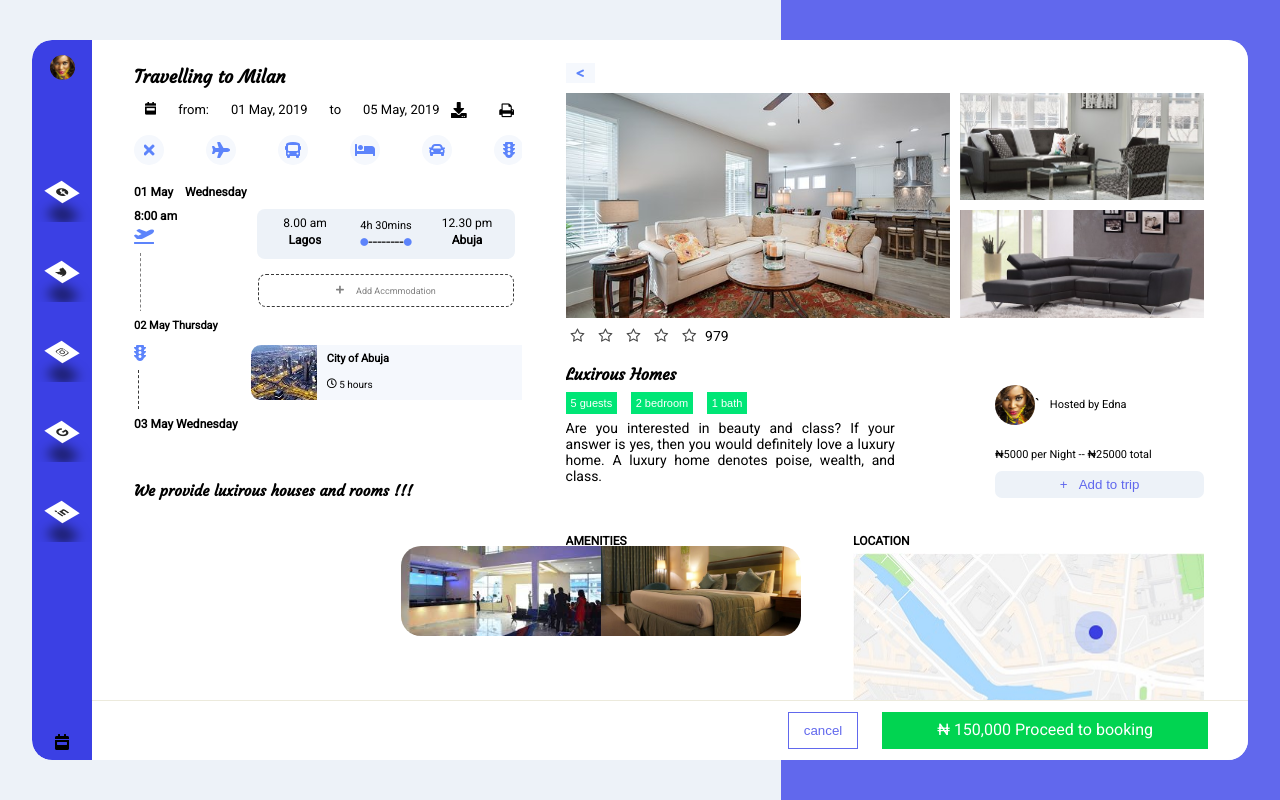
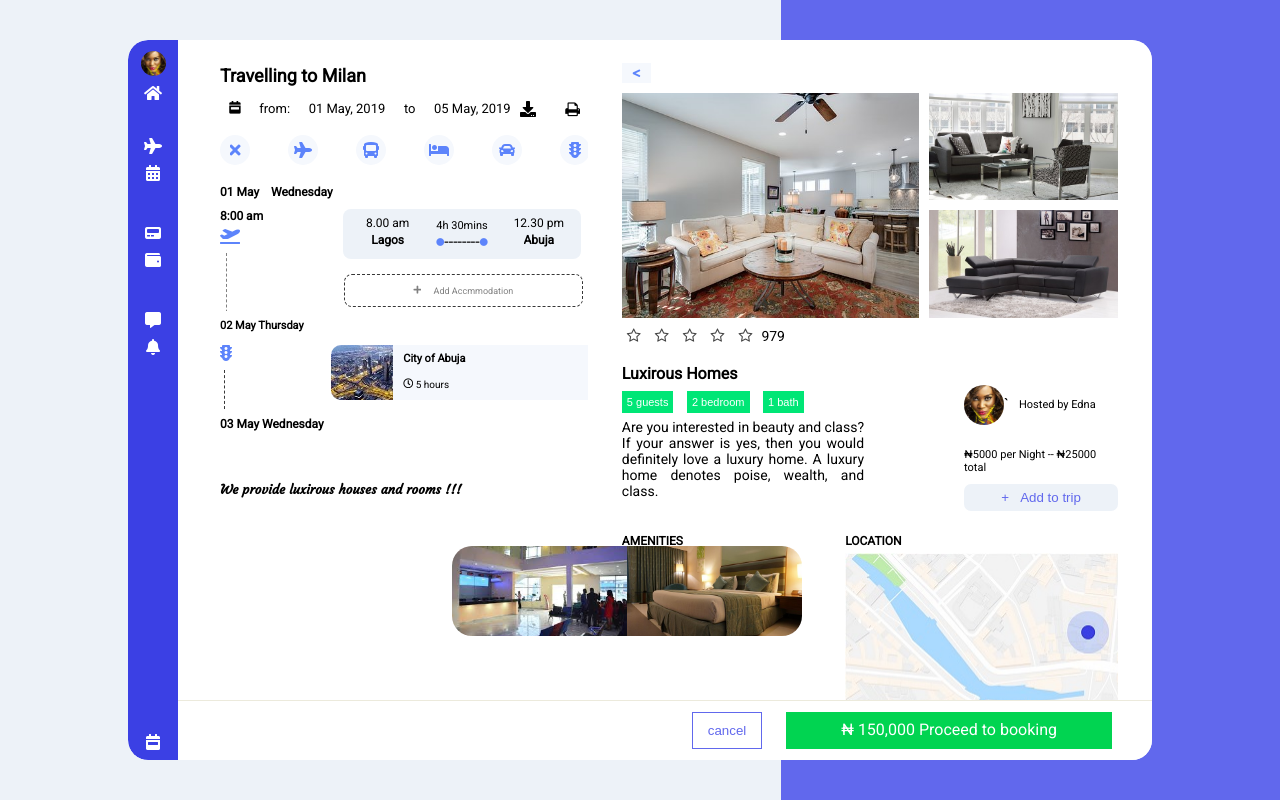
Before and after one commit to Charles-Project/Dashboard, a plain HTML site: page index.html in a window 1280 px wide. Drawn offline with Linux system fonts and the light colour scheme.

Commit message:
change the styles of the headings from italic

```diff
--- a/index.html
+++ b/index.html
@@ -28,41 +28,35 @@
         <div class="contain2"></div>
         <div class="contain3">
             <aside class="sidenav">
+
+
                 <div class="side1">
                         <div class="sidea">
                             <div class="sidePic">
-
+                            </div>
+                            <i class="fas fa-home"></i>
                         </div>
 
+                        <div class="sideb">
+                        <i class="fas fa-plane"></i>
+                        <i class="fas fa-calendar"></i>
                         </div>
-                    <div class="sideb">
-                        <ul>
-                            <li>
-                                <a href="" class="face"><i class="fab fa-facebook-f"></i></a>
-                            </li>
-                            <li>
-                                <a href="" class="twitter"><i class="fab fa-twitter"></i></a>
-                            </li>
-                            <li>
-                                <a href="" class="insta"><i class="fab fa-instagram"></i></a>
-                            </li>
-                            <li>
-                                <a href="" class="google"><i class="fab fa-google"></i></a>
-                            </li>
-                            <li>
-                                <a href="" class="linke"><i class="fab fa-linkedin-in"></i></a>
-                            </li>
-                        </ul>
+
+                        <div class="sidec">
+                        <i class="fas fa-pager"></i>
+
+                        <i class="fas fa-wallet"></i>
                         </div>
 
                         <div class="sided">
-
+                            <i class="fas fa-comment-alt"></i>
+                            <i class="fas fa-bell"></i>
                         </div>
                 </div>
+
                 <div class="side2">
                     <i class="fas fa-calendar-week"></i>
                 </div>
-
             </aside>
             <div class="main1">
                 <div class="main-container">
--- a/style.css
+++ b/style.css
@@ -29,7 +29,7 @@ body {
 .contain3 {
   background: #edf2f8;
   height: 90%;
-  width: 95%;
+  width: 80%;
   z-index: 1;
   position: absolute;
   top: 50%;
@@ -43,7 +43,7 @@ body {
 
   /* grid for container */
   display: grid;
-  grid-template-columns: 60px 430px 1fr;
+  grid-template-columns: 50px 410px 1fr;
   grid-template-rows: 1fr 60px;
   grid-template-areas:
     "sidenav main1 main2"
@@ -53,33 +53,41 @@ body {
 .sidenav {
   background: #3b40e4;
   grid-area: sidenav;
+  display: grid;
+  grid-template-columns: 1fr;
+  grid-template-rows: 1.1fr 0.9fr;
+  grid-row-gap: 8px;
+  grid-template-areas:
+    "side1"
+    "side2";
   border-top-left-radius: 20px;
   border-bottom-left-radius: 20px;
-  display: flex;
-  flex-direction: column;
 }
 
 .side1 {
-  height: 90%;
+  grid-area: side1;
+  color: white;
   display: grid;
   grid-template-columns: 1fr;
-  grid-template-rows: 0.3fr 1.5fr;
-  grid-row-gap: 8px;
+  grid-template-rows: 65px 65px 65px 65px;
+  grid-row-gap: 22px;
   grid-template-areas:
     "sidea"
-    "sideb";
+    "sideb"
+    "sidec"
+    "sided";
 }
 
 .sidea {
   grid-area: sidea;
   display: flex;
   flex-direction: column;
-  justify-content: space-between;
   align-items: center;
-  padding: 15px 0;
+  justify-content: space-around;
 }
 
 .sidePic {
+  margin-top: 7px;
   height: 25px;
   width: 25px;
   background: url(./img/mkn3.jpg);
@@ -88,21 +96,73 @@ body {
   border-radius: 50%;
 }
 
-.sidea .fas {
+.sideb {
+  grid-area: sideb;
+  display: flex;
+  flex-direction: column;
+  align-items: center;
+  justify-content: space-evenly;
+}
+
+.sidec {
+  grid-area: sidec;
+  display: flex;
+  flex-direction: column;
+  align-items: center;
+  justify-content: space-evenly;
+}
+
+.sided {
+  grid-area: sided;
+  display: flex;
+  flex-direction: column;
+  align-items: center;
+  justify-content: space-evenly;
+}
+
+.side2 {
+  grid-area: side2;
+  color: white;
+  display: flex;
+  flex-direction: column;
+  justify-content: flex-end;
+  align-items: center;
+  margin-bottom: 10px;
+}
+
+/* .sidea {
+  grid-area: sidea;
+  display: flex;
+  flex-direction: column;
+  justify-content: space-between;
+  align-items: center;
+  padding: 15px 0;
+} */
+
+/* .sidePic {
+  height: 25px;
+  width: 25px;
+  background: url(./img/mkn3.jpg);
+  background-position: center;
+  background-size: cover;
+  border-radius: 50%;
+} */
+
+/* .sidea .fas {
   font-size: 13px;
   color: white;
 }
 
 .sideb {
   grid-area: sideb;
-}
+} */
 
-ul {
+/* ul {
   height: 80%;
   display: flex;
   flex-direction: column;
   /* justify-content: space-between; */
-  align-items: center;
+/* align-items: center;
 }
 
 ul li a .fab {
@@ -117,61 +177,17 @@ ul li {
   margin: 10px 0;
   padding: 20px;
   cursor: pointer;
-}
+} */
 
-ul li a {
-  /* margin: 20px 20px; */
+/* ul li a {
+
   background: #fff;
   display: block;
   width: 20px;
   height: 20px;
   text-align: center;
   position: relative;
-  transform: perspective(1000px) rotate(-30deg) skew(25deg) translate(0, 0);
-  transition: 0.5s;
-  box-shadow: -20px 20px 10px rgba(0, 0, 0, 0.5);
-}
-
-ul li a:hover {
-  transform: perspective(1000px) rotate(-30deg) skew(25deg)
-    translate(10px, -10px);
-  box-shadow: -50px 50px 10px rgba(0, 0, 0, 0.5);
-  background: orange;
-}
-
-.face:hover {
-  background: #3b5999;
-  color: white;
-}
-
-.twitter:hover {
-  background: #55acee;
-}
-
-.insta:hover {
-  background: #e4405f;
-}
-
-.google:hover {
-  background: #dd4b39;
-}
-
-.linke:hover {
-  background: #0077b5;
-}
-
-ul li:hover .fab {
-  color: white;
-}
-
-.side2 {
-  height: 10%;
-  display: flex;
-  flex-direction: column;
-  justify-content: flex-end;
-  align-items: center;
-  margin-bottom: 10px;
-}
+} */
 
 /* ---------------------------  ====  ----- */
 /* ---------------------------  ====  ----- */
@@ -210,7 +226,6 @@ ul li:hover .fab {
   margin-bottom: 10px;
 }
 .travelling h2 {
-  font-family: "Courgette", cursive;
   font-size: 18px;
   margin-bottom: 5px;
 }
@@ -358,7 +373,7 @@ ul li:hover .fab {
 .day-pm {
   grid-area: day-pm;
   font-size: 12px;
-  padding-right: 20px;
+  padding-right: 15px;
   padding-top: 5px;
   display: flex;
   flex-direction: column;
@@ -459,7 +474,7 @@ ul li:hover .fab {
 
 #eff {
   font-family: "Courgette", cursive;
-  font-size: 15px;
+  font-size: 13px;
 }
 
 /* ------------------------------------------ */
@@ -615,7 +630,6 @@ input.star-1:checked ~ label.star:before {
 .describe-words h3 {
   margin-bottom: 8px;
   font-size: 16px;
-  font-family: "Courgette", cursive;
 }
 
 .btnLu {
@@ -774,11 +788,11 @@ input.star-1:checked ~ label.star:before {
 
 .container4 {
   height: 90px;
-  width: 400px;
+  width: 350px;
   position: absolute;
-  left: 57%;
+  left: 59%;
   top: 64%;
-  transform: translate(-81%, 50%);
+  transform: translate(-80%, 50%);
   display: flex;
   border-top-left-radius: 20px;
   border-bottom-left-radius: 20px;
```
Lines whose indentation alone changed are shown as unchanged.
